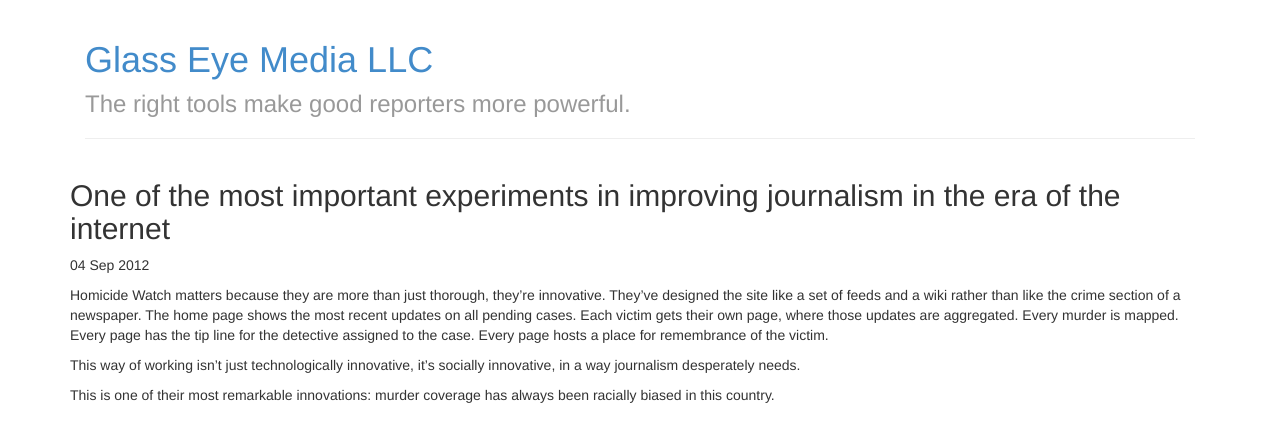
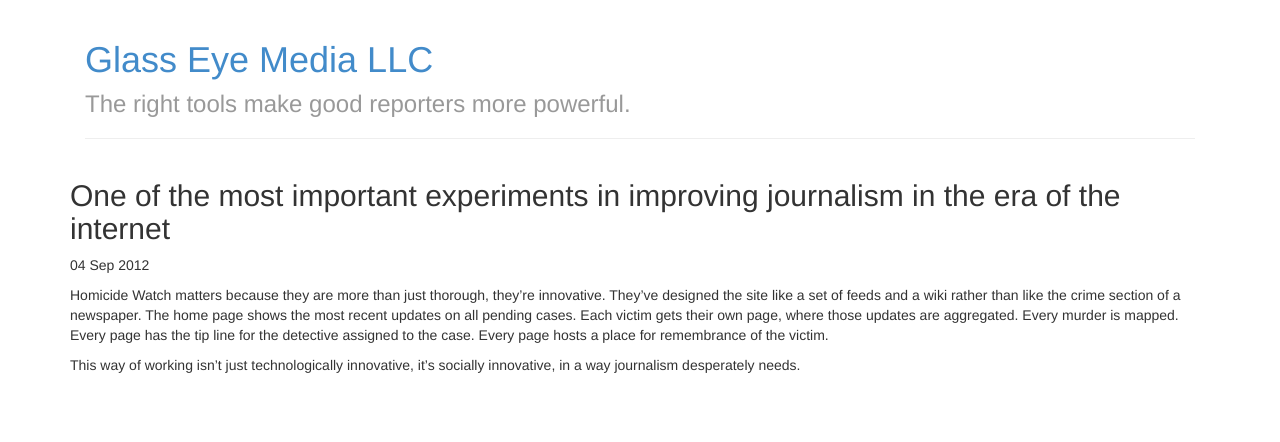
Before and after one commit to glasseyemedia/glasseyemedia.github.io, a Jekyll site: the page built from _posts/2014-01-26-save-homicide-watch.markdown, in a window 1280 px wide. Shown: the top 442 px of the page. Built offline with Jekyll 4.4.1, drawn with Linux system fonts in a browser that asks for light colours.

Commit message:
More editing

```diff
--- a/_posts/2014-01-26-save-homicide-watch.markdown
+++ b/_posts/2014-01-26-save-homicide-watch.markdown
@@ -14,5 +14,3 @@
 Homicide Watch matters because they are more than just thorough, they’re innovative. They’ve designed the site like a set of feeds and a wiki rather than like the crime section of a newspaper. The home page shows the most recent updates on all pending cases. Each victim gets their own page, where those updates are aggregated. Every murder is mapped. Every page has the tip line for the detective assigned to the case. Every page hosts a place for remembrance of the victim.
 
 This way of working isn’t just technologically innovative, it’s socially innovative, in a way journalism desperately needs.
-
-This is one of their most remarkable innovations: murder coverage has always been racially biased in this country.
```
